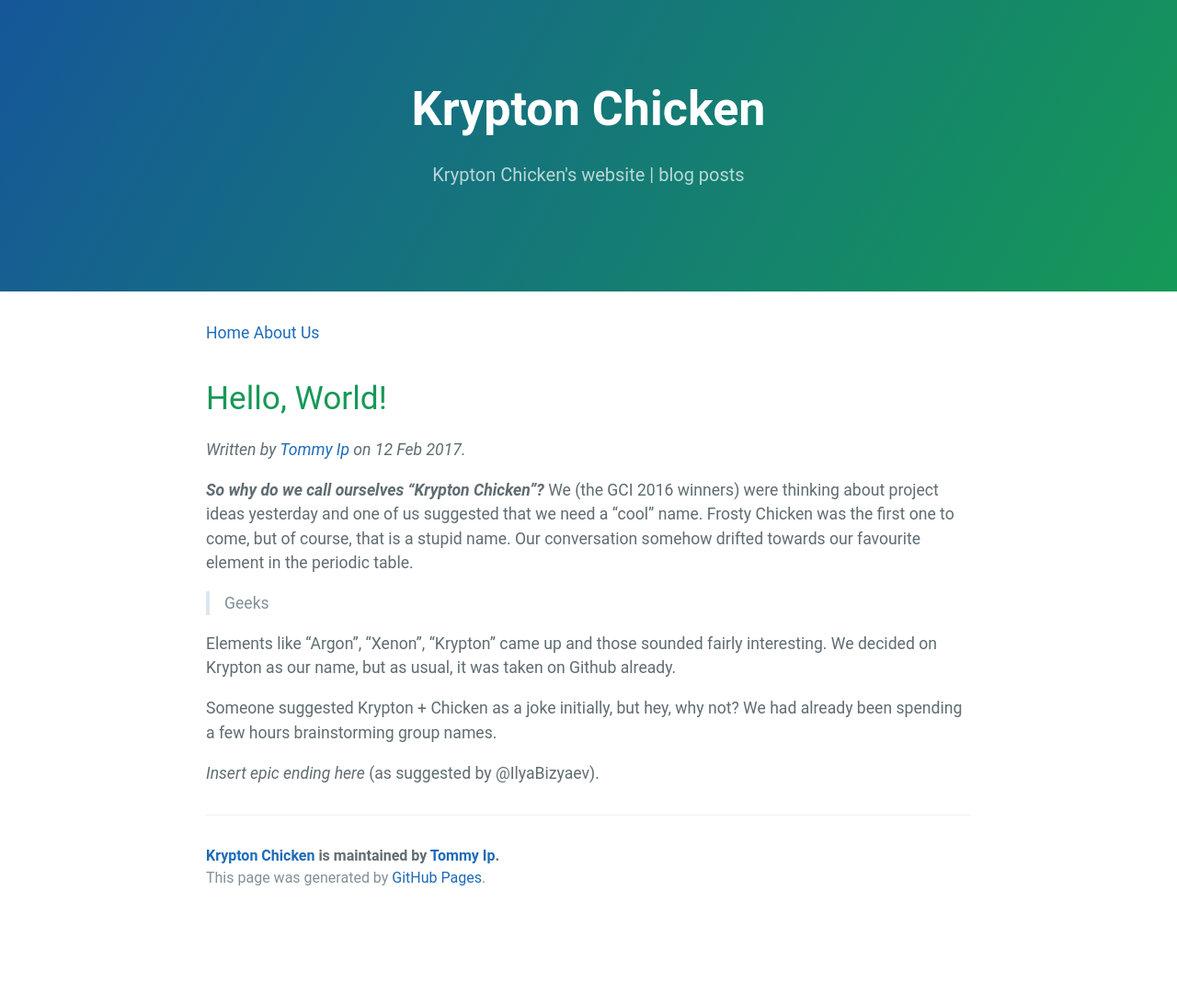
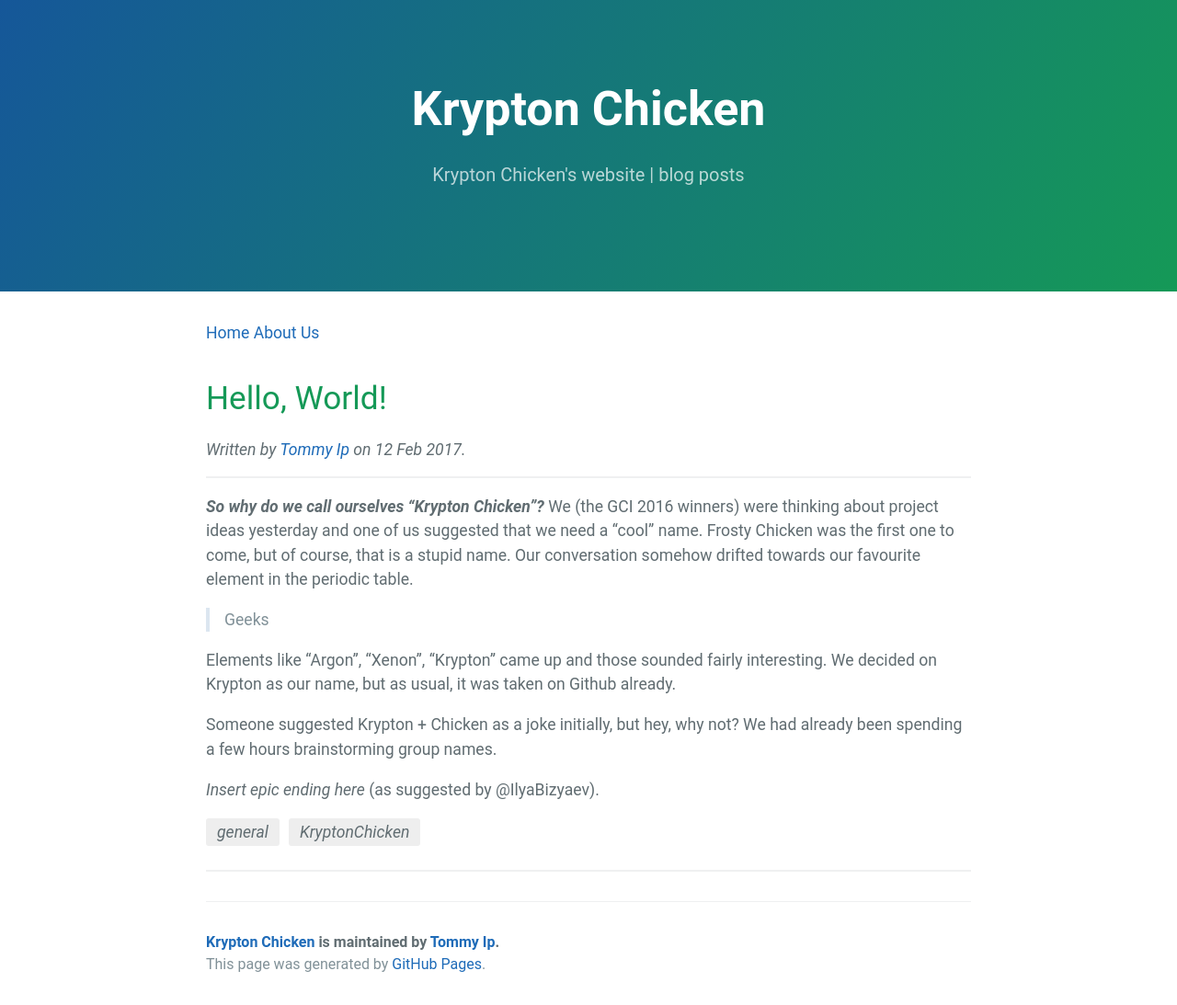
Before and after one commit to KryptonChicken/kryptonchicken.github.io, a Jekyll site: the page built from _posts/2017-02-12-hello-world.md, in a window 1280 px wide. Shown: the whole page at 92% size. Built offline with Jekyll 4.4.1, drawn with Linux system fonts in a browser that asks for light colours; comment, search, counter and statistics services are not loaded; before the commit the page ends 999 px from its top, so only the background shows below that.

Commit message:
Add static tagging system.
In the future, clicking on a tag should bring the user to a page showing
all the posts with the same tags.

```diff
--- a/_layouts/post.html
+++ b/_layouts/post.html
@@ -12,7 +12,19 @@ layout: default
     on {{ page.date | date_to_string }}.
 </i>
 
+<hr />
+
 {{ content }}
+
+<ul class="tags">
+  {% for tag in page.tags %}
+    <li class="tag">
+      <i>{{ tag }}</i>
+    </li>
+  {% endfor %}
+</ul>
+
+<hr />
 
 {% if page.comments %}
   <div id="disqus_thread"></div>
@@ -26,6 +38,8 @@ layout: default
   </script>
   <noscript>
       Please enable JavaScript to view the
-    <a href="https://disqus.com/?ref _noscript">comments powered by Disqus.</a>
+      <a href="https://disqus.com/?ref _noscript">
+        comments powered by Disqus.
+      </a>
   </noscript>
 {% endif %}
--- a/_posts/2017-02-12-hello-world.md
+++ b/_posts/2017-02-12-hello-world.md
@@ -1,10 +1,11 @@
 ---
 layout: post
 title: "Hello, World!"
-date: 2017-02-12 15:36
+date: 2017-02-12
 author: tommy_ip
+description: Why did we call ourselves the Krypton Chicken?
+tags: [general, KryptonChicken]
 comments: true
-description: "Why did we call ourselves the Krypton Chicken?"
 ---
 
 __*So why do we call ourselves "Krypton Chicken"?*__ We (the GCI 2016 winners) were
--- a/css/style.css
+++ b/css/style.css
@@ -14,3 +14,35 @@ a:hover {
 h1 {
     font-size: 2em;
 }
+
+.tags {
+    list-style: none;
+    margin: 0;
+    overflow: hidden;
+    padding: 0;
+}
+
+.tags li {
+    float: left;
+}
+
+.tag {
+    background: #eee;
+    border-radius: 3px;
+    color: #606c71;
+    display: inline-block;
+    height: 30px;
+    line-height: 30px;
+    padding: 0 12px 0 12px;
+    position: relative;
+    margin: 0 10px 10px 0;
+    text-decoration: none;
+    -webkit-transition: color 0.5s;
+}
+
+/* Un-comment this when implementing a page with filtered blog posts.
+.tag:hover {
+    background-color: #E91E63;
+    color: white;
+}
+*/
```
Lines whose indentation alone changed are shown as unchanged.
